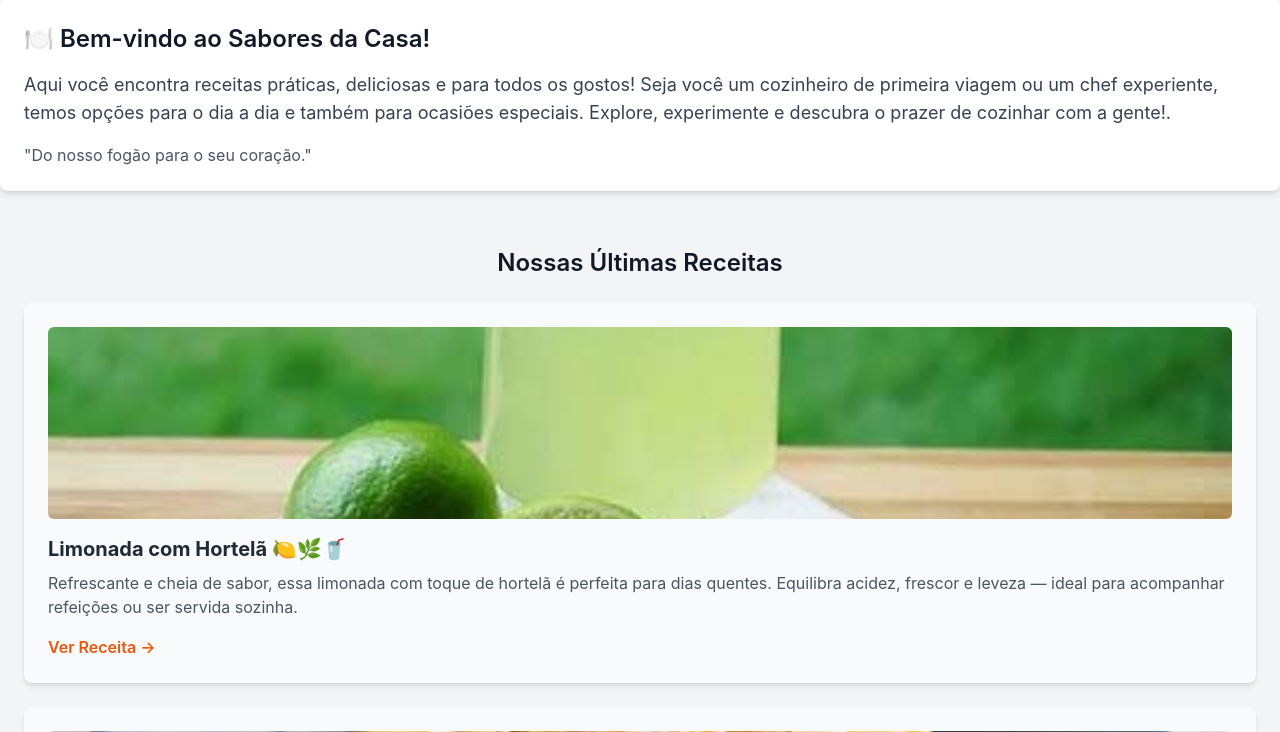
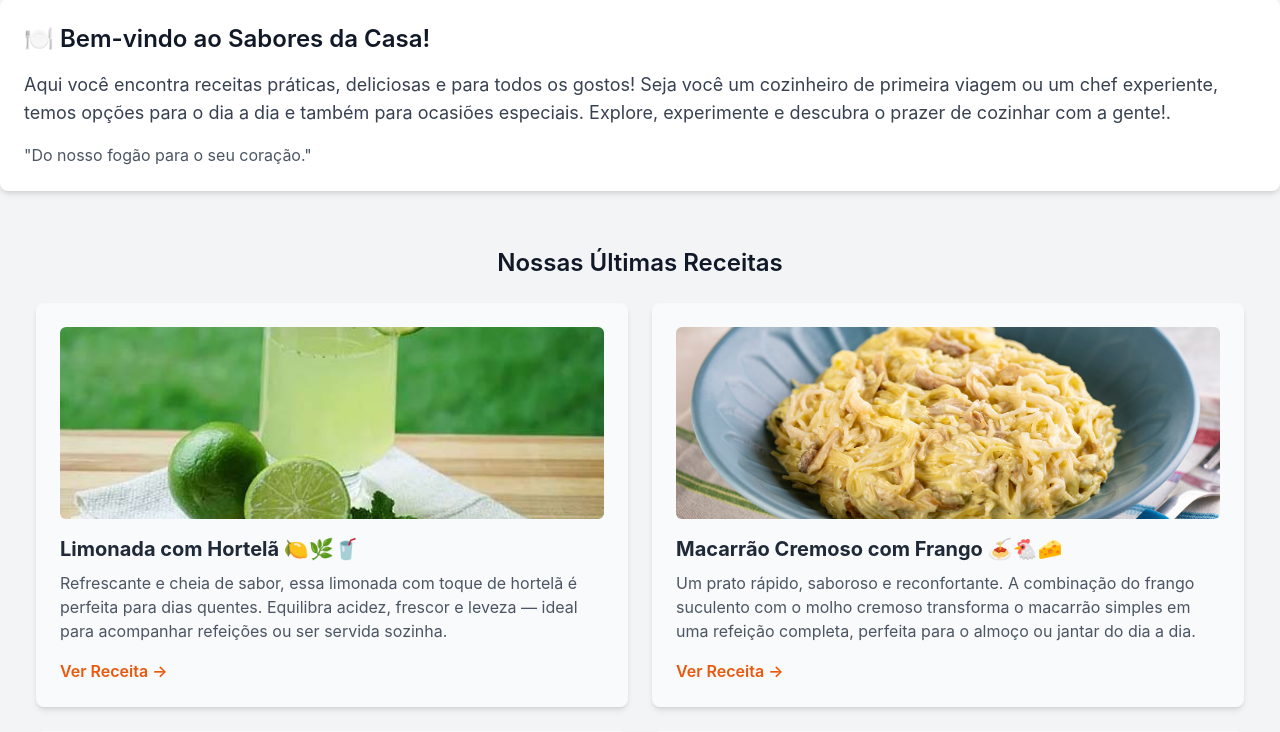
Before and after one commit to Matheus-Rodd/Projeto-Receitas, a Django app: template receitas/templates/receitas/home.html in a window 1280 px wide. Shown: the part 233-965 px from the top of the page. Run offline with Django 5.2, Linux system fonts and the light colour scheme; the template is opened without the code that fills it, so the values that code supplies are empty; parts of the project's set-up code (start-up, migrations or seed data) failed here and were passed over; some libraries are stand-ins or nearby versions.

```diff
--- a/receitas/templates/receitas/home.html
+++ b/receitas/templates/receitas/home.html
@@ -62,7 +62,7 @@
         <!--Container Flexível para as receitas-->
         <div class="flex flex-wrap justify-center gap-6">
            <!-- Receita 1 -->
-            <div class="w-full sm:w-[calc(50%-1;5rem)] lg:w-[calc(33,333%-1.5rem)] bg-gray-50 p-6 rounded-lg shadow-md hover:shadow-lg transition-shadow duration-300 ease-in-out">
+            <div class="w-full sm:w-[calc(50%-1.5rem)] lg:w-[calc(33,333%-1.5rem)] bg-gray-50 p-6 rounded-lg shadow-md hover:shadow-lg transition-shadow duration-300 ease-in-out">
                 <img src="{% static 'receitas/img/limonada.jpg' %}" alt="[Imagem de Limonada com Hortelã]" class="w-full h-48 object-cover rounded-md mb-4">
                 <h3 class="text-xl font-bold mb-2 text-gray-800">Limonada com Hortelã 🍋🌿🥤</h3>
                 <p class="text-gray-600 mb-4">Refrescante e cheia de sabor, essa limonada com toque de hortelã é perfeita para dias quentes. Equilibra acidez, frescor e leveza — ideal para acompanhar refeições ou ser servida sozinha.</p>
@@ -70,7 +70,7 @@
             </div>
 
             <!-- Receita 2 -->
-            <div class="w-full sm:w-[calc(50%-1;5rem)] lg:w-[calc(33,333%-1.5rem)] bg-gray-50 p-6 rounded-lg shadow-md hover:shadow-lg transition-shadow duration-300 ease-in-out">
+            <div class="w-full sm:w-[calc(50%-1.5rem)] lg:w-[calc(33,333%-1.5rem)] bg-gray-50 p-6 rounded-lg shadow-md hover:shadow-lg transition-shadow duration-300 ease-in-out">
                 <img src="{% static 'receitas/img/macarrao.jpg' %}" alt="[Imagem de Macarrão Cremoso com Frango]" class="w-full h-48 object-cover rounded-md mb-4">
                 <h3 class="text-xl font-bold mb-2 text-gray-800">Macarrão Cremoso com Frango 🍝🐔🧀</h3>
                 <p class="text-gray-600 mb-4">Um prato rápido, saboroso e reconfortante. A combinação do frango suculento com o molho cremoso transforma o macarrão simples em uma refeição completa, perfeita para o almoço ou jantar do dia a dia.</p>
@@ -78,7 +78,7 @@
             </div>
 
             <!-- Receita 3 -->
-            <div class="w-full sm:w-[calc(50%-1;5rem)] lg:w-[calc(33,333%-1.5rem)] bg-gray-50 p-6 rounded-lg shadow-md hover:shadow-lg transition-shadow duration-300 ease-in-out">
+            <div class="w-full sm:w-[calc(50%-1.5rem)] lg:w-[calc(33,333%-1.5rem)] bg-gray-50 p-6 rounded-lg shadow-md hover:shadow-lg transition-shadow duration-300 ease-in-out">
                 <img src="{% static 'receitas/img/brigadeiro.jpg' %}" alt="[Imagem de Brigadeiro de Colher]" class="w-full h-48 object-cover rounded-md mb-4">
                 <h3 class="text-xl font-bold mb-2 text-gray-800">Brigadeiro de Colher 🍫🥄😋</h3>
                 <p class="text-gray-600 mb-4">Clássico da culinária brasileira, esse doce é feito para quem ama praticidade e muito sabor. Com textura cremosa e chocolate intenso, é ideal para matar aquela vontade de um docinho rápido.</p>
@@ -86,7 +86,7 @@
             </div>
 
             <!-- Receita 4 -->
-            <div class="w-full sm:w-[calc(50%-1;5rem)] lg:w-[calc(33,333%-1.5rem)] bg-gray-50 p-6 rounded-lg shadow-md hover:shadow-lg transition-shadow duration-300 ease-in-out">
+            <div class="w-full sm:w-[calc(50%-1.5rem)] lg:w-[calc(33,333%-1.5rem)] bg-gray-50 p-6 rounded-lg shadow-md hover:shadow-lg transition-shadow duration-300 ease-in-out">
                 <img src="{% static 'receitas/img/omelete.jpg' %}" alt="[Imagem de Omelete de Forno]" class="w-full h-48 object-cover rounded-md mb-4">
                 <h3 class="text-xl font-bold mb-2 text-gray-800">Omelete de Forno 🍳🔥🧅</h3>
                 <p class="text-gray-600 mb-4">Uma versão prática e sem fritura da omelete tradicional. Leve, versátil e perfeita para aproveitar sobras da geladeira, essa receita vai bem no café da manhã, lanche ou até como refeição leve.</p>
@@ -94,7 +94,7 @@
             </div>
 
             <!-- Receita 5 -->
-            <div class="w-full sm:w-[calc(50%-1;5rem)] lg:w-[calc(33,333%-1.5rem)] bg-gray-50 p-6 rounded-lg shadow-md hover:shadow-lg transition-shadow duration-300 ease-in-out">
+            <div class="w-full sm:w-[calc(50%-1.5rem)] lg:w-[calc(33,333%-1.5rem)] bg-gray-50 p-6 rounded-lg shadow-md hover:shadow-lg transition-shadow duration-300 ease-in-out">
                 <img src="{% static 'receitas/img/bolo.jpg' %}" alt="[Imagem de Bolo de Banana com Aveia]" class="w-full h-48 object-cover rounded-md mb-4">
                 <h3 class="text-xl font-bold mb-2 text-gray-800">Bolo de Banana com Aveia 🍌🍰🌾</h3>
                 <p class="text-gray-600 mb-4">Um bolo saudável, fofinho e cheio de sabor natural da banana. Ideal para o café da tarde ou um lanche nutritivo, sem farinha branca e com açúcar na medida certa.</p>
@@ -102,7 +102,7 @@
             </div>
 
             <!-- Receita 6 -->
-            <div class="w-full sm:w-[calc(50%-1;5rem)] lg:w-[calc(33,333%-1.5rem)] bg-gray-50 p-6 rounded-lg shadow-md hover:shadow-lg transition-shadow duration-300 ease-in-out">
+            <div class="w-full sm:w-[calc(50%-1.5rem)] lg:w-[calc(33,333%-1.5rem)] bg-gray-50 p-6 rounded-lg shadow-md hover:shadow-lg transition-shadow duration-300 ease-in-out">
                 <img src="{% static 'receitas/img/vitamina.jpg' %}" alt="[Imagem de Vitamina de Morango com Banana]" class="w-full h-48 object-cover rounded-md mb-4">
                 <h3 class="text-xl font-bold mb-2 text-gray-800">Vitamina de Morango com Banana 🍓🍌🥤</h3>
                 <p class="text-gray-600 mb-4">Uma bebida cremosa, nutritiva e refrescante, perfeita para o café da manhã ou pós-treino. Combina o sabor doce da banana com o frescor do morango, tudo batido em segundos.</p>
```
